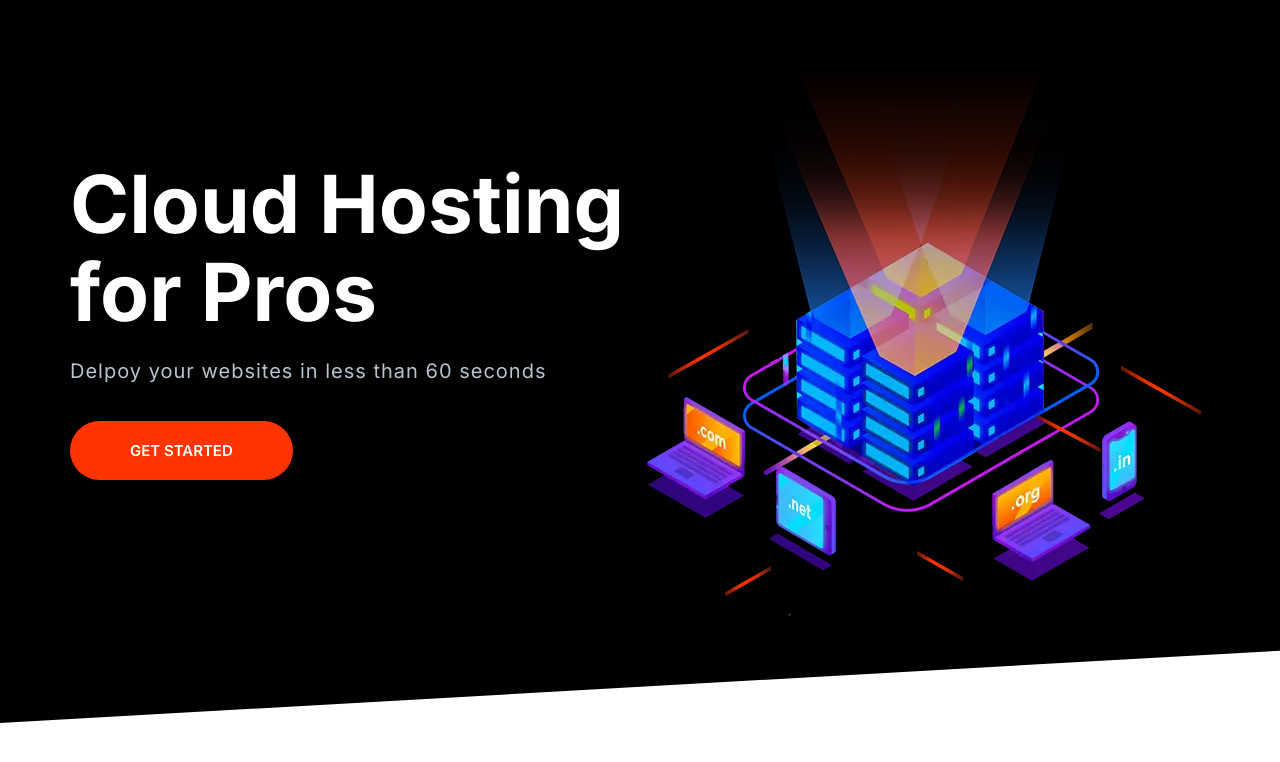
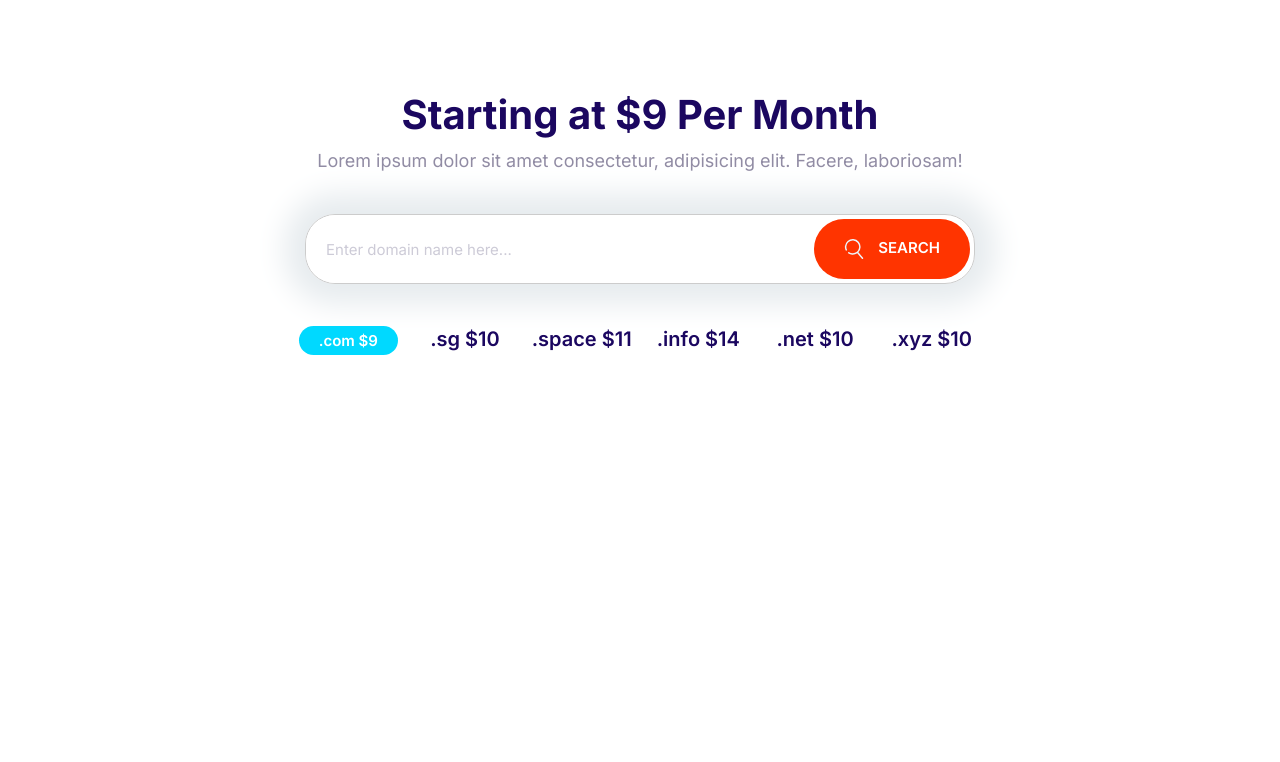
Before and after one commit to jamiebeaman/moshify, a plain HTML site: page index.html in a window 1280 px wide. Drawn offline with Linux system fonts and the light colour scheme.

Commit message:
defined domain block style

```diff
--- a/css/styles.css
+++ b/css/styles.css
@@ -203,6 +203,14 @@ a{
     text-align: center;
     text-transform: uppercase;
     white-space: nowrap;
+    outline: 0;
+}
+
+.btn .icon{
+    width: 2rem;
+    height: 2rem;
+    margin-right: 1rem;
+    vertical-align: middle;
 }
 
 .btn--primary{
@@ -289,7 +297,7 @@ a{
 .input-group .input{
     border: 0;
     flex-grow: 1;
-    padding: 1.5rem 1rem;
+    padding: 1.5rem 2rem;
 }
 
 
@@ -710,3 +718,28 @@ a{
         align-self: center;
     }
 }
+
+/*Domain Block*/
+
+.block-domain .input-group{
+    box-shadow: 0 0 30px 20px #e6ebee;
+    margin: 4rem auto;
+    max-width: 670px;
+}
+
+.block-domain__prices{
+    display: grid;
+    grid-template-columns: repeat(3, 1fr);
+    grid-template-rows: repeat(2, 6rem);
+    font-size: 2rem;
+    font-weight: 600;
+    justify-items: center;
+    max-width: 700px;
+    margin: 0 auto;
+}
+
+@media screen and (min-width: 768px){
+    .block-domain__prices{
+        grid-template-columns: repeat(auto-fit, minmax(10rem, 1fr));
+    }
+}
--- a/index.html
+++ b/index.html
@@ -18,27 +18,35 @@
     <link rel="stylesheet" href="css/styles.css" />
   </head>
   <body>
-    <section class="block block--dark block--skewed-left hero">
-      <div class="container grid grid--1x2">
-        <header class="block__header hero__content">
-          <h1 class="block__heading">Cloud Hosting for Pros</h1>
-          <p class="hero__tagline">
-            Delpoy your websites in less than 60 seconds
-          </p>
-          <a href="" class="btn btn--accent btn--stretched">Get Started</a>
-        </header>
-        <picture>
-          <source
-            type="image/webp"
-            srcset="images/banner.webp 1x, images/banner@2x.webp 2x"
-          />
-          <source
-            type="image/png"
-            srcset="images/banner.png 1x, images/banner@2x.png 2x"
-          />
-          <img class="hero__image" src="images/banner.png" alt="" />
-        </picture>
+    <section class="block container block-domain">
+      <header class="block__header">
+        <h2>Starting at $9 Per Month</h2>
+        <p>
+          Lorem ipsum dolor sit amet consectetur, adipisicing elit. Facere,
+          laboriosam!
+        </p>
+      </header>
+      <div class="input-group">
+        <input
+          type="text"
+          class="input"
+          placeholder="Enter domain name here..."
+        />
+        <button class="btn btn--accent">
+          <svg class="icon icon--white">
+            <use xlink:href="images/sprite.svg#search"></use>
+          </svg>
+          Search
+        </button>
       </div>
+      <ul class="list block-domain__prices">
+        <li><span class="badge badge--secondary">.com $9</span></li>
+        <li>.sg $10</li>
+        <li>.space $11</li>
+        <li>.info $14</li>
+        <li>.net $10</li>
+        <li>.xyz $10</li>
+      </ul>
     </section>
     <script src="js/main.js"></script>
   </body>
```
Also changed, not shown: components/domain-block.html (added, +26 -0 lines).
